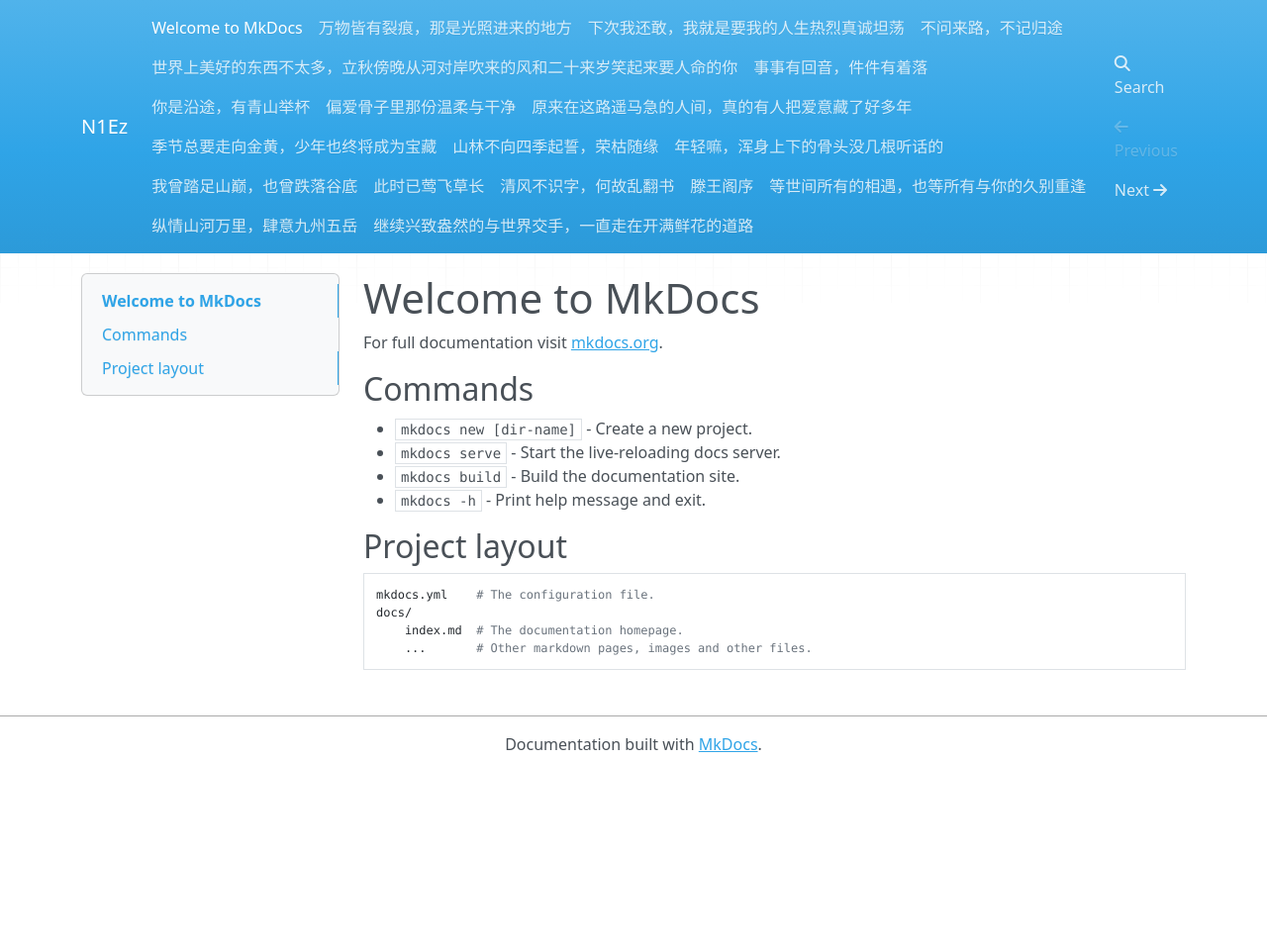
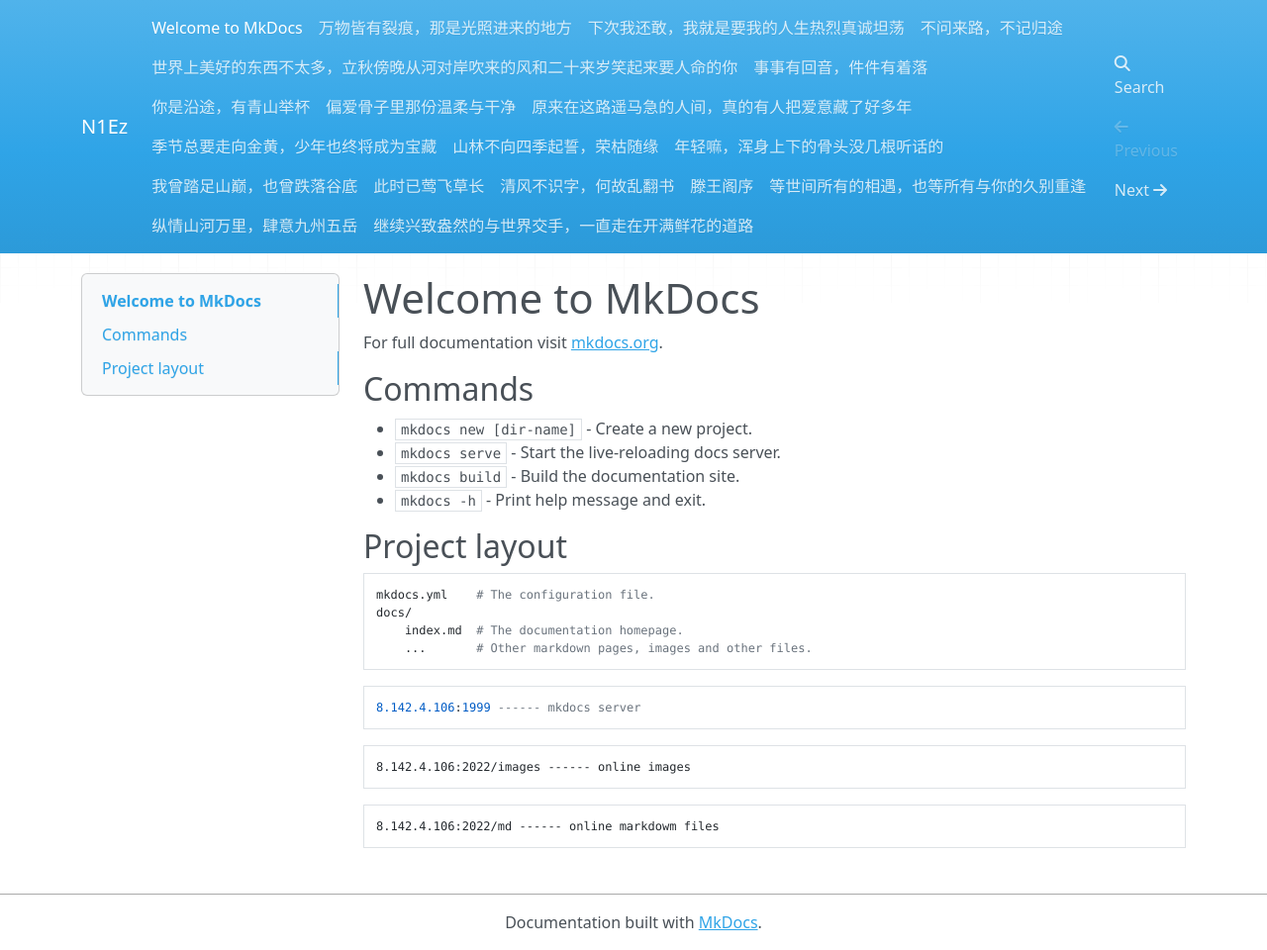
Before and after one commit to N1Ezz/N1Ez, an MkDocs documentation site: the page built from docs/index.md, in a window 1280 px wide. Shown: the whole page at 99% size. Built offline with MkDocs 1.6.1, drawn with Linux system fonts in a browser that asks for light colours; nearby versions of some CDN libraries; before the commit the page ends 900 px from its top, so only the background shows below that.

Commit message:
add some server address

````diff
--- a/docs/index.md
+++ b/docs/index.md
@@ -15,3 +15,15 @@ For full documentation visit [mkdocs.org](https://www.mkdocs.org).
     docs/
         index.md  # The documentation homepage.
         ...       # Other markdown pages, images and other files.
+
+```
+8.142.4.106:1999 ------ mkdocs server
+```
+
+```
+8.142.4.106:2022/images ------ online images
+```
+
+```
+8.142.4.106:2022/md ------ online markdowm files
+```
````
